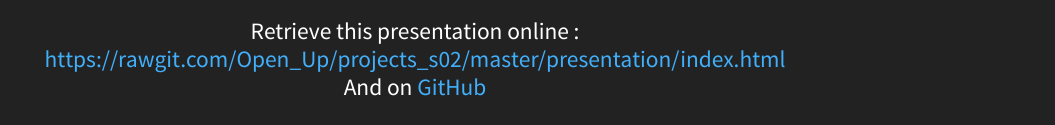
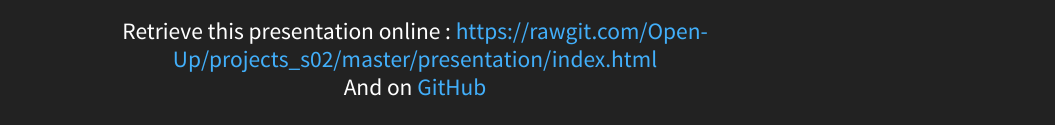
Before and after one commit to Open-Up/projects_s02, a website: page presentation/index.html in a window 1280 px wide. Shown: the part 549-674 px from the top of the page, without its empty margins (225-1280 px from the left). Drawn offline with nearby package versions, Linux system fonts and the light colour scheme; files that its build step writes are made by us from their sources.

Commit message:
Link online presentation from README

```diff
--- a/presentation/index.html
+++ b/presentation/index.html
@@ -50,7 +50,7 @@
 <p>Speaker : <a>Benoit Tellier</a></p>
 
 <p><small>
-Retrieve this presentation online : <a href="https://rawgit.com/Open_Up/projects_s02/master/presentation/index.html">https://rawgit.com/Open_Up/projects_s02/master/presentation/index.html</a><br/>
+Retrieve this presentation online : <a href="https://rawgit.com/Open-Up/projects_s02/master/presentation/index.html">https://rawgit.com/Open-Up/projects_s02/master/presentation/index.html</a><br/>
 And on <a href="https://github.com/Open-Up/projects_s02">GitHub</a></small>
 </p>
 </section>
```
Also changed, not shown: README.md.
